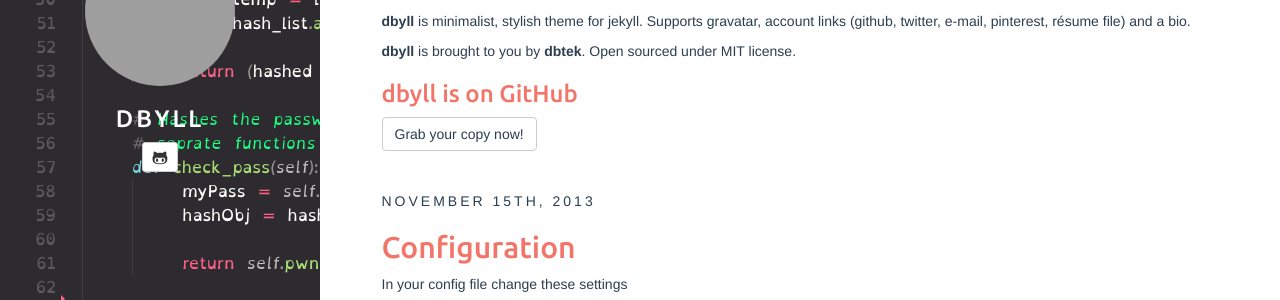
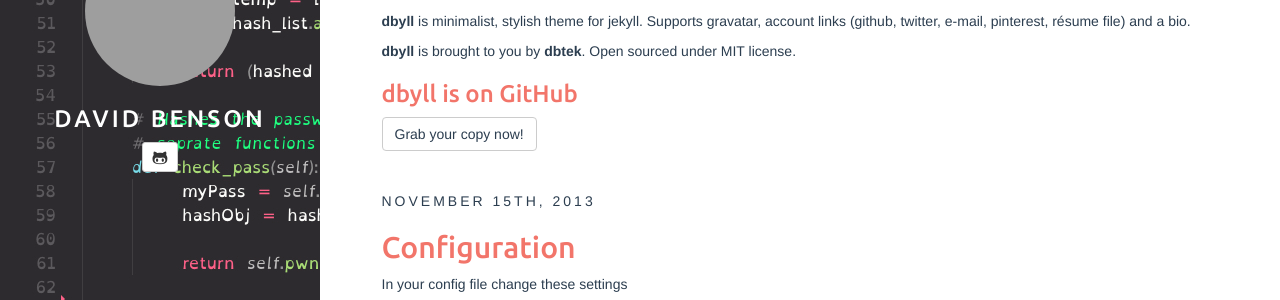
Before and after one commit to db-d2/db-d2.github.io, a Jekyll site: the page built from index.html, in a window 1280 px wide. Shown: the part 192-492 px from the top of the page. Built offline with Jekyll 4.4.1, drawn with Linux system fonts in a browser that asks for light colours; the list of posts is cut into pages by our own code; grey boxes are pictures that could not be loaded.

Commit message:
Update _config.yml

```diff
--- a/_config.yml
+++ b/_config.yml
@@ -5,9 +5,9 @@
 exclude: ["README.md"] # files to exclude
 highlighter: rouge
 markdown: kramdown
-disqus: dbyll
-google_analytics: dbyll
-title: dbyll
+disqus:
+google_analytics:
+title: David Benson
 
 defaults:
   -
```
